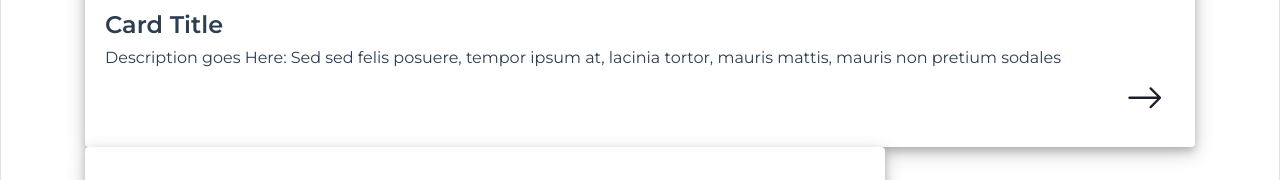
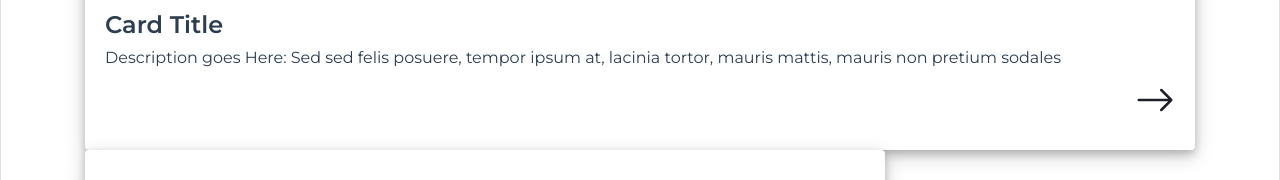
Before and after one commit to Impakter/SHARED.UI, a Vue app: page / in a window 1280 px wide. Both pictures are taken after a click on the tab "Landing Page". Shown: the part 443-623 px from the top of the page. Built offline with nearby package versions, Linux system fonts and the light colour scheme.

Commit message:
Fixing reference link for CardItem

```diff
--- a/src/App.vue
+++ b/src/App.vue
@@ -17,7 +17,7 @@
          <b-container>
           <header-description :headerTitle="'Header Title'" :headerSubtitle="' Header Subtitle'">Description Goes Here: Sed sed felis posuere, tempor ipsum at, lacinia tortor.  Mauris mattis, mauris non pretium sodales, lacus arcu lacinia nunc, ut aliquam lacus lectus id purus. Aliquam erat volutpat.</header-description>
           <action-button :btnIcon ="'person'" :btnDescription="'Description of Button'"/>
-          <card-item :cardTitle="'Card Title'" :cardIcon="'folder2-open'" :iconColor="'purple'" :buttonIcon="'arrow-right'">Description goes Here: Sed sed felis posuere, tempor ipsum at, lacinia tortor, mauris mattis, mauris non pretium sodales</card-item>
+          <card-item :cardTitle="'Card Title'" :cardIcon="'folder2-open'" :iconColor="'purple'" :buttonIcon="'arrow-right'" :btnLink="'/home'">Description goes Here: Sed sed felis posuere, tempor ipsum at, lacinia tortor, mauris mattis, mauris non pretium sodales</card-item>
          <card-item-large :cardTitle="'Card Title'" :cardIcon="'folder2-open'" :iconColor="'red'">Description goes Here: Sed sed felis posuere, tempor ipsum at, lacinia tortor, Mauris mattis, mauris non pretium sodales</card-item-large>
           </b-container>
         </b-tab>
--- a/src/components/LandingPage/CardItem.vue
+++ b/src/components/LandingPage/CardItem.vue
@@ -7,8 +7,7 @@
     <b-card-sub-title>{{cardSubtitle}}</b-card-sub-title>
 
     <slot></slot>
-
-    <b-button id="btnArrow" @click="btnAction"><b-icon :icon="buttonIcon"></b-icon></b-button>
+    <a id="btnArrow" :href="btnLink"><b-icon :icon="buttonIcon"></b-icon></a>
   </b-card>
 
 </template>
@@ -21,9 +20,9 @@ export default {
     cardIcon: String,
     iconColor: String,
     buttonIcon: String,
+    btnLink: String
   }
 }
-
 </script>
 
 <style scoped>
@@ -39,7 +38,6 @@ border: none;
 .card-title{
   font-weight:600;
 }
-
 #headerIcon{
 padding: 0;
 text-align: left;
@@ -53,7 +51,7 @@ border: none;
     color: #1D2029;
     width: 250px;
     border: none;
-    font-size: 30px;
+    font-size: 40px;
     font-weight: bold;
     text-align: right;
   }
```
